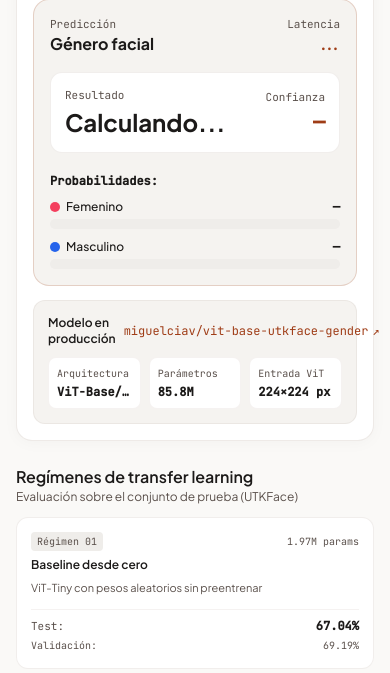
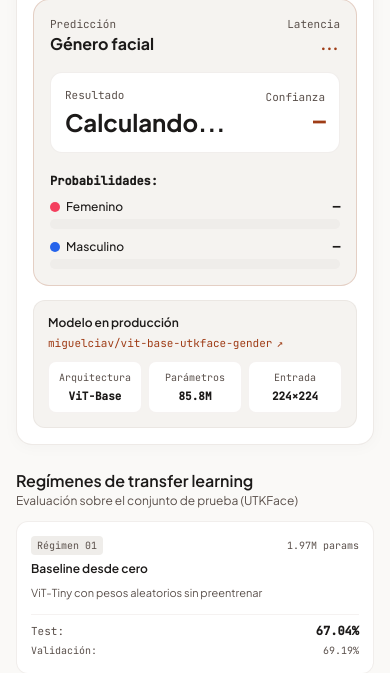
Before and after one commit to edwynG/dl-multitask-age-gender, a Flask app: template web/templates/index.html in a window 390 px wide. Shown: the part 861-1534 px from the top of the page. Run offline with Flask 3, Linux system fonts and the light colour scheme; the template is opened without the code that fills it, so the values that code supplies are empty; some libraries are stand-ins or nearby versions.

Commit message:
fix(ui): corregir desbordamiento y saltos de linea en ficha de modelo en produccion

```diff
--- a/web/templates/index.html
+++ b/web/templates/index.html
@@ -161,27 +161,27 @@
         </div>
 
         <!-- Card 2: Ficha del modelo en inferencia -->
-        <div class="p-3.5 sm:p-4 rounded-xl bg-surface-container-low border border-outline-variant/40 space-y-2.5">
-          <div class="flex items-center justify-between gap-2">
+        <div class="p-3.5 sm:p-4 rounded-xl bg-surface-container-low border border-outline-variant/40 space-y-2.5 overflow-hidden">
+          <div class="flex flex-col sm:flex-row sm:items-center sm:justify-between gap-1 sm:gap-2">
             <span class="text-xs font-semibold text-on-surface">Modelo en producción</span>
-            <a href="https://huggingface.co/{{ model_id }}" target="_blank" class="text-xs text-primary hover:underline font-mono-tag inline-flex items-center gap-1 shrink-0" title="Ver en Hugging Face Hub">
-              <span>{{ model_id }}</span>
-              <span>↗</span>
+            <a href="https://huggingface.co/{{ model_id }}" target="_blank" rel="noopener noreferrer" class="text-[11px] sm:text-xs text-primary hover:underline font-mono-tag inline-flex items-center gap-1 min-w-0 max-w-full" title="Ver en Hugging Face Hub">
+              <span class="truncate">{{ model_id }}</span>
+              <span class="shrink-0">↗</span>
             </a>
           </div>
 
-          <div class="grid grid-cols-3 gap-2 text-xs font-mono-tag">
-            <div class="p-2 sm:p-2.5 rounded-lg bg-surface-container-lowest border border-outline-variant/30">
-              <span class="text-[10px] text-on-surface-variant block">Arquitectura</span>
-              <span class="font-semibold text-on-surface block mt-0.5 truncate">ViT-Base/16</span>
+          <div class="grid grid-cols-3 gap-1.5 sm:gap-2 text-xs font-mono-tag">
+            <div class="p-2 sm:p-2.5 rounded-lg bg-surface-container-lowest border border-outline-variant/30 text-center sm:text-left min-w-0">
+              <span class="text-[10px] text-on-surface-variant block truncate">Arquitectura</span>
+              <span class="font-semibold text-on-surface block mt-0.5 text-[11px] sm:text-xs truncate" title="ViT-Base">ViT-Base</span>
             </div>
-            <div class="p-2 sm:p-2.5 rounded-lg bg-surface-container-lowest border border-outline-variant/30">
-              <span class="text-[10px] text-on-surface-variant block">Parámetros</span>
-              <span class="font-semibold text-on-surface block mt-0.5">85.8M</span>
+            <div class="p-2 sm:p-2.5 rounded-lg bg-surface-container-lowest border border-outline-variant/30 text-center sm:text-left min-w-0">
+              <span class="text-[10px] text-on-surface-variant block truncate">Parámetros</span>
+              <span class="font-semibold text-on-surface block mt-0.5 text-[11px] sm:text-xs">85.8M</span>
             </div>
-            <div class="p-2 sm:p-2.5 rounded-lg bg-surface-container-lowest border border-outline-variant/30">
-              <span class="text-[10px] text-on-surface-variant block">Entrada ViT</span>
-              <span class="font-semibold text-on-surface block mt-0.5">224×224 px</span>
+            <div class="p-2 sm:p-2.5 rounded-lg bg-surface-container-lowest border border-outline-variant/30 text-center sm:text-left min-w-0">
+              <span class="text-[10px] text-on-surface-variant block truncate">Entrada</span>
+              <span class="font-semibold text-on-surface block mt-0.5 text-[11px] sm:text-xs whitespace-nowrap">224×224</span>
             </div>
           </div>
         </div>
```
